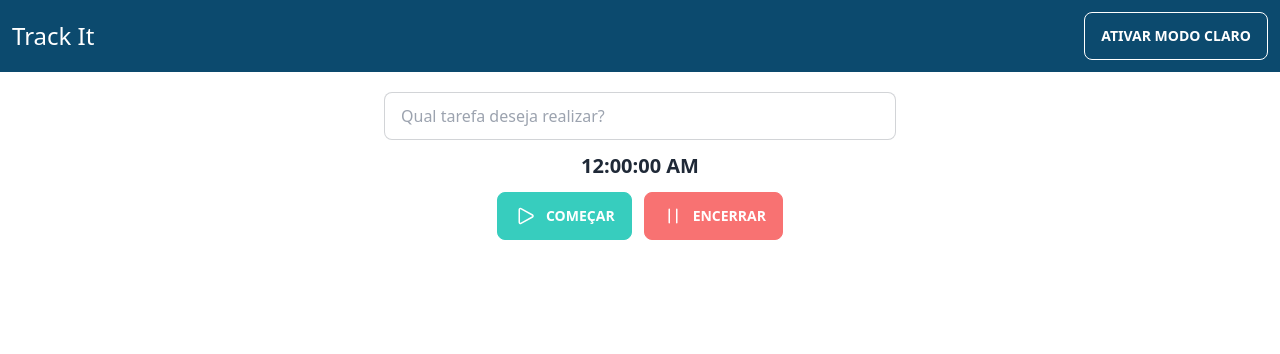
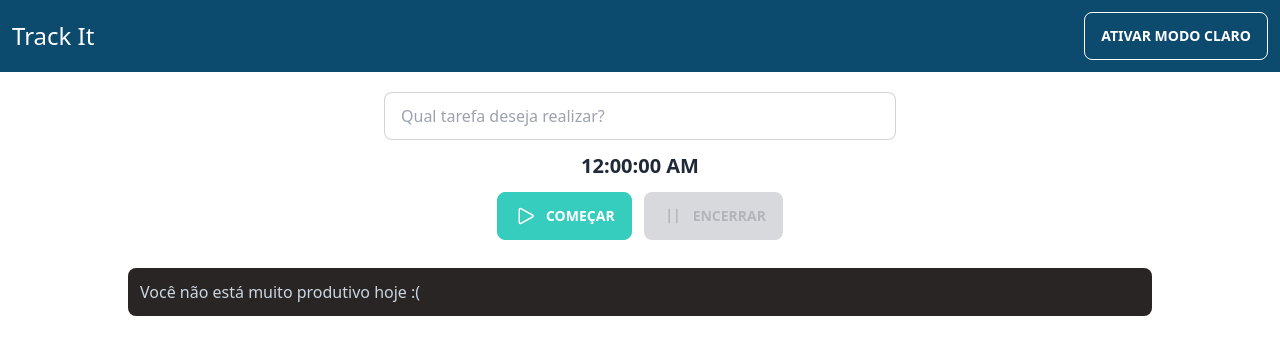
Before and after one commit to Levieber/track-it, a Vue app: page / in a window 1280 px wide. Shown: the top 354 px of the page. Built offline with nearby package versions, Linux system fonts and the light colour scheme.

Commit message:
feat: create a task

```diff
--- /dev/null
+++ b/src/@types/Task.d.ts
@@ -0,0 +1,5 @@
+export type Task = {
+  id?: string;
+  title: string;
+  time: number;
+};
--- a/src/App.vue
+++ b/src/App.vue
@@ -1,16 +1,44 @@
 <script lang="ts">
 import AppHeader from "./components/AppHeader.vue";
 import TaskForm from "./components/TaskForm.vue";
+import type { Task } from "./@types/Task";
+import TaskItem from "./components/TaskItem.vue";
+import TaskBox from "./components/TaskBox.vue";
 
 export default {
   components: {
     AppHeader,
-    TaskForm
-},
+    TaskForm,
+    TaskItem,
+    TaskBox,
+  },
+  data() {
+    return {
+      tasks: [] as Task[],
+    };
+  },
+  computed: {
+    isTaskListEmpty() {
+      return this.tasks.length === 0;
+    },
+  },
+  methods: {
+    createTask(task: Task) {
+      this.tasks.unshift(task);
+    },
+  },
 };
 </script>
 
 <template>
   <AppHeader />
-  <TaskForm />
+  <TaskForm @save-task="createTask" />
+  <ul class="flex flex-col items-center gap-3 p-5" role="list">
+    <li class="w-full max-w-5xl" v-for="task of tasks" :key="task.id">
+      <TaskItem :task="task" />
+    </li>
+    <li class="w-full max-w-5xl" v-if="isTaskListEmpty">
+      <TaskBox>Você não está muito produtivo hoje :( </TaskBox>
+    </li>
+  </ul>
 </template>
--- /dev/null
+++ b/src/components/TaskBox.vue
@@ -0,0 +1,19 @@
+<script lang="ts">
+export default {
+  props: {
+    tag: {
+      type: String,
+      default: "div",
+    },
+  },
+};
+</script>
+
+<template>
+  <component
+    :is="tag"
+    class="flex items-center justify-between gap-5 rounded-lg bg-stone-800 p-3 text-slate-300"
+  >
+    <slot />
+  </component>
+</template>
--- a/src/components/TaskForm.vue
+++ b/src/components/TaskForm.vue
@@ -1,13 +1,25 @@
 <script lang="ts">
-import TaskTimer from "./TaskTimer.vue";
-import IconPlay from "./icons/IconPlay.vue";
-import IconPause from "./icons/IconPause.vue";
+import TaskTimerManager from "./TaskTimerManager.vue";
 
 export default {
   components: {
-    TaskTimer,
-    IconPlay,
-    IconPause,
+    TaskTimerManager,
+  },
+  emits: ["saveTask"],
+  data() {
+    return {
+      taskTitle: "",
+    };
+  },
+  methods: {
+    saveTask(timeInSeconds: number) {
+      this.$emit("saveTask", {
+        id: crypto.randomUUID(),
+        title: this.taskTitle,
+        time: timeInSeconds,
+      });
+      this.taskTitle = "";
+    },
   },
 };
 </script>
@@ -15,15 +27,12 @@ export default {
 <template>
   <form @submit.prevent class="mt-3 flex flex-wrap items-center justify-center gap-3 p-2">
     <input
+      v-model="taskTitle"
       class="input-bordered input w-full max-w-lg"
       type="text"
       placeholder="Qual tarefa deseja realizar?"
       aria-label="Criar tarefa"
     />
-    <section class="w-full text-center">
-      <TaskTimer />
-    </section>
-    <button type="submit" class="btn-accent btn flex gap-2 text-white"><IconPlay /> Começar</button>
-    <button type="button" class="btn-error btn flex gap-2 text-white"><IconPause /> Encerrar</button>
+    <TaskTimerManager @timer-finish="saveTask" />
   </form>
 </template>
--- /dev/null
+++ b/src/components/TaskItem.vue
@@ -0,0 +1,25 @@
+<script lang="ts">
+import { PropType } from "vue";
+import { Task } from "../@types/Task";
+import TaskTimer from "./TaskTimer.vue";
+import TaskBox from "./TaskBox.vue";
+
+export default {
+  props: {
+    task: {
+      type: Object as PropType<Task>,
+      required: true,
+    },
+  },
+  components: { TaskTimer, TaskBox },
+};
+</script>
+
+<template>
+  <TaskBox>
+    <strong class="break-all">
+      {{ task.title || "Tarefa sem título" }}
+    </strong>
+    <TaskTimer :time-in-seconds="task.time" />
+  </TaskBox>
+</template>
--- /dev/null
+++ b/src/components/TaskTimerManager.vue
@@ -0,0 +1,57 @@
+<script lang="ts">
+import TaskTimer from "./TaskTimer.vue";
+import IconPlay from "./icons/IconPlay.vue";
+import IconPause from "./icons/IconPause.vue";
+
+export default {
+  components: {
+    TaskTimer,
+    IconPlay,
+    IconPause,
+  },
+  emits: ["timerFinish"],
+  data() {
+    return {
+      timeInSeconds: 0,
+      timerId: 0,
+      timerRunning: false,
+    };
+  },
+  methods: {
+    startTimer() {
+      this.timerRunning = true;
+      this.timerId = setInterval(() => {
+        this.timeInSeconds += 1;
+      }, 1000); // 1 second
+    },
+    stopTimer() {
+      this.timerRunning = false;
+      clearInterval(this.timerId);
+      this.$emit("timerFinish", this.timeInSeconds);
+      this.timeInSeconds = 0;
+    },
+  },
+};
+</script>
+
+<template>
+  <section class="w-full text-center">
+    <TaskTimer :time-in-seconds="timeInSeconds" />
+  </section>
+  <button
+    :disabled="timerRunning"
+    @click="startTimer"
+    type="submit"
+    class="btn-accent btn flex gap-2 text-white"
+  >
+    <IconPlay /> Começar
+  </button>
+  <button
+    :disabled="!timerRunning"
+    @click="stopTimer"
+    type="button"
+    class="btn-error btn flex gap-2 text-white"
+  >
+    <IconPause /> Encerrar
+  </button>
+</template>
```
